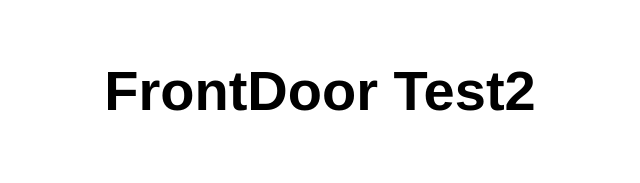
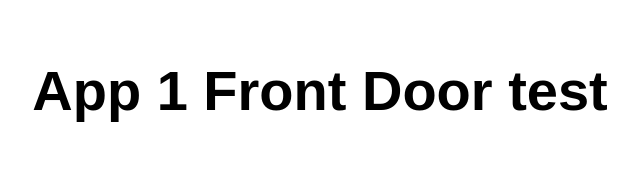
Before and after one commit to Morne1102/webapp2, a plain HTML site: page index.html in a window 1280 px wide. Shown: the whole page, without its empty margins (320-960 px from the left). Drawn offline with Linux system fonts and the light colour scheme.

Commit message:
Update index.html

```diff
--- a/index.html
+++ b/index.html
@@ -10,7 +10,7 @@
 
 <body>
   <main>
-    <h1>FrontDoor Test2</h1>
+    <h1>App 1 Front Door test</h1>
   </main>
 </body>
 
```
